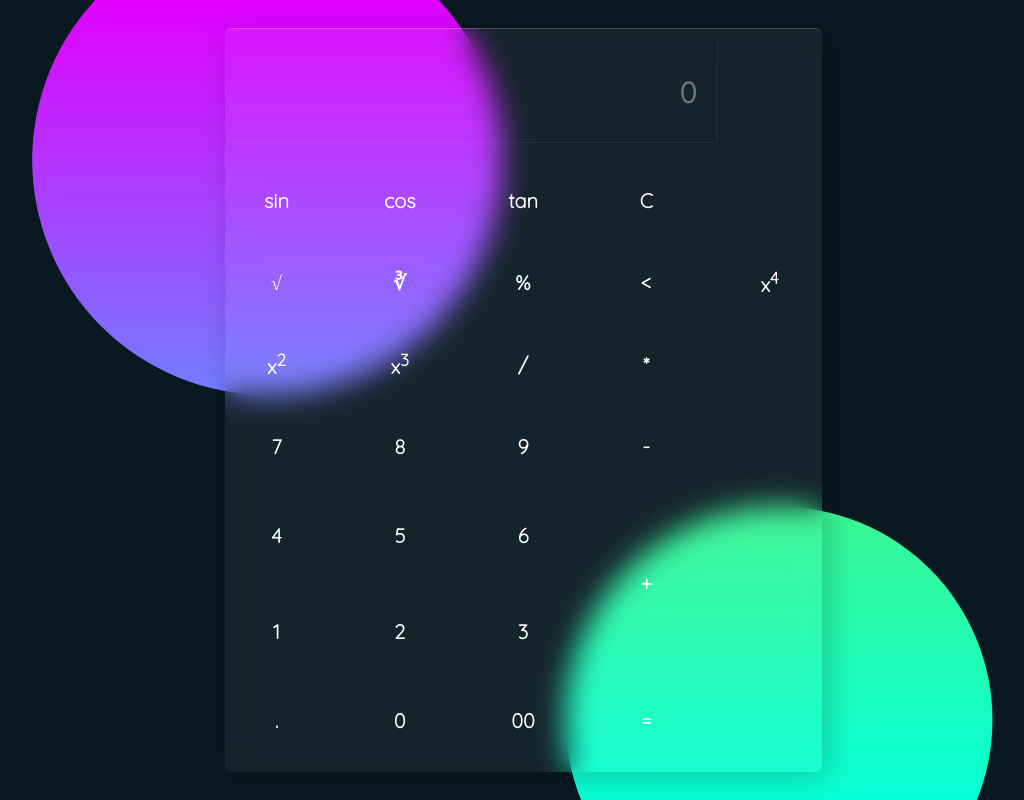
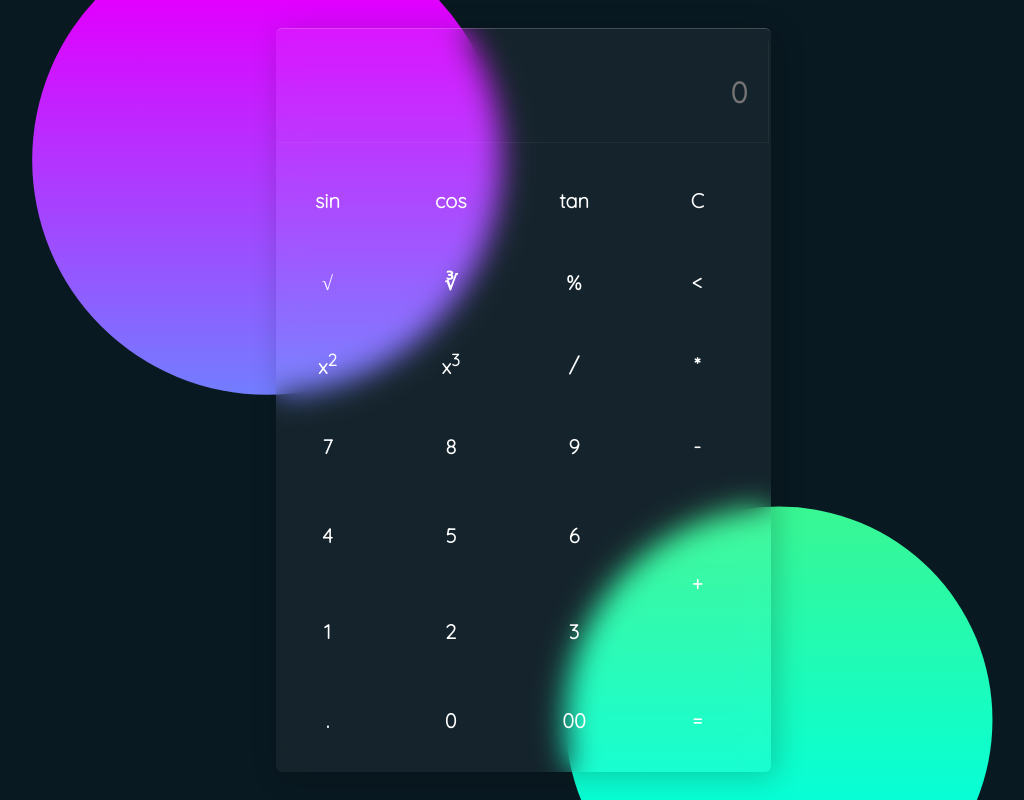
Before and after one commit to ManthanUgemuge/Glassmorphism-Scientific-Calculator, a plain HTML site: page index.html in a window 1280 px wide. Shown: the whole page, without its empty margins (117-1141 px from the left). Drawn offline with Linux system fonts and the light colour scheme.

Commit message:
Update index.html

```diff
--- a/index.html
+++ b/index.html
@@ -27,7 +27,6 @@
 		<td><button type="button" value="sqrt3" onclick="sqrt3()"> &#8731; </button> </td>
 		<td><button type="button" value="%" onclick="number(value)"> % </button> </td>
 		<td><button type="button" value="BACKSPC" onclick="BACKSPC()"> < </button> </td>
-		<td><button type="button" value="x^4" onclick="quadraticroot()">x<sup>4</sup> </button></td>
 	</tr>
 
 	<tr>
```
